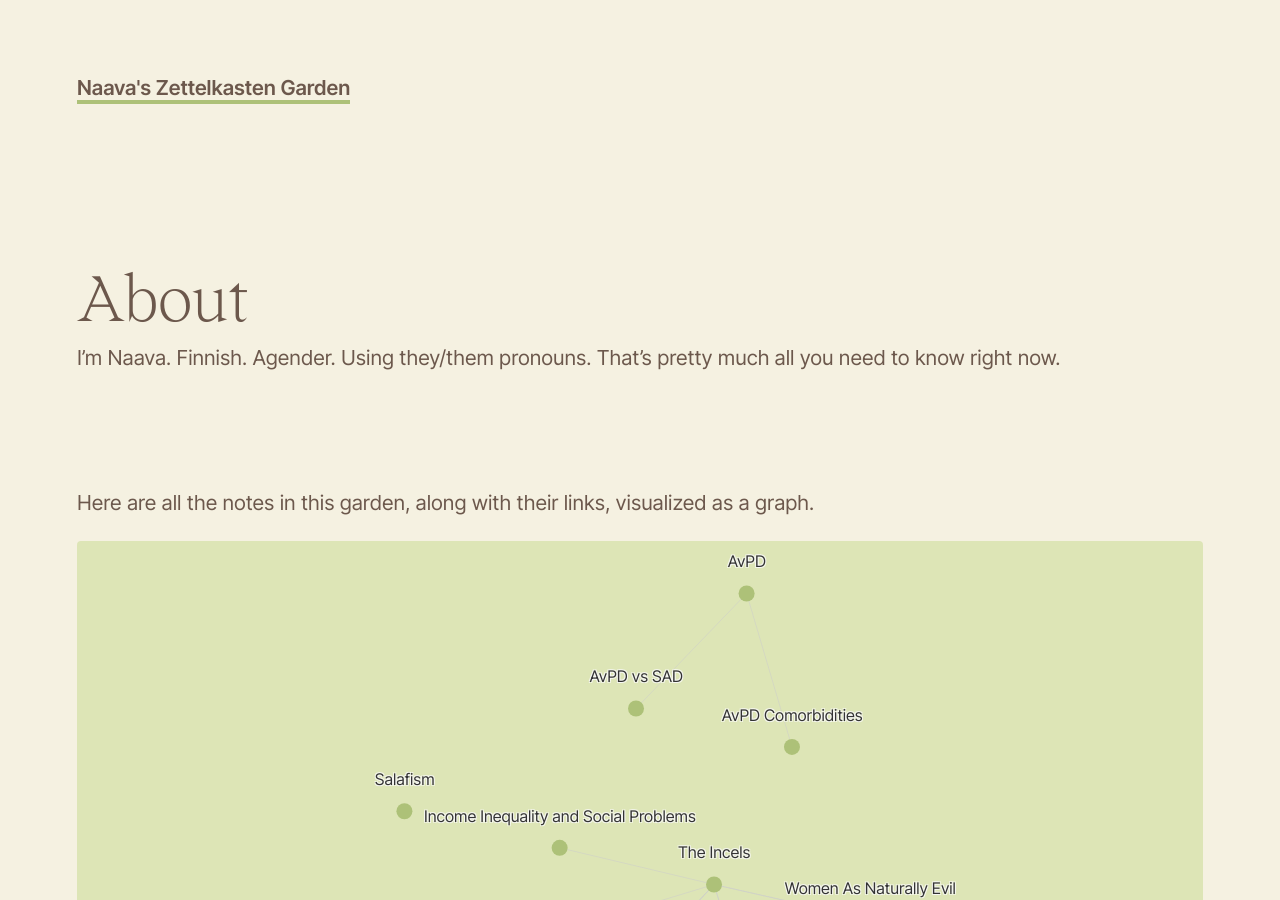
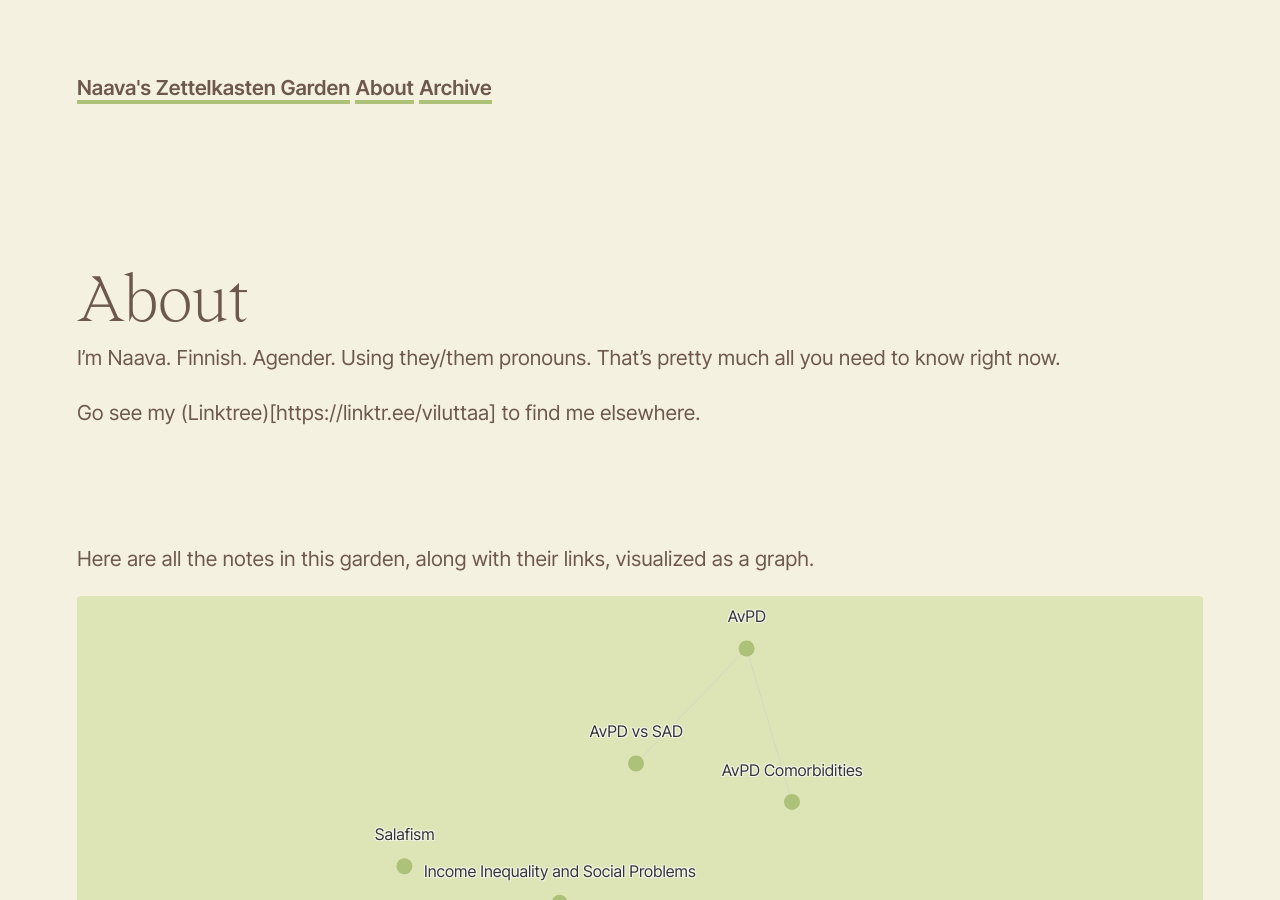
Before and after one commit to naavaparta/naavaparta, a Jekyll site: the page built from _pages/about.md, in a window 1280 px wide and 900 px high. Built offline with Jekyll 4.4.1, drawn with Linux system fonts in a browser that asks for light colours; Markdown is read by kramdown in place of the engine named in the settings.

Commit message:
Changes to the navi

```diff
--- a/_includes/nav.html
+++ b/_includes/nav.html
@@ -1,3 +1,5 @@
 <div>
   <a class="internal-link" href="/"><b>{{ site.title }}</b></a>
+  <a class="internal-link" href="/about.html"><b>About</b></a>
+  <a class="internal-link" href="archive.html"><b>Archive</b></a>
 </div>
--- a/_pages/about.md
+++ b/_pages/about.md
@@ -5,3 +5,5 @@ favicon:
 ---
 
 I'm Naava. Finnish. Agender. Using they/them pronouns. That's pretty much all you need to know right now.
+
+Go see my (Linktree)[https://linktr.ee/viluttaa] to find me elsewhere.
```
